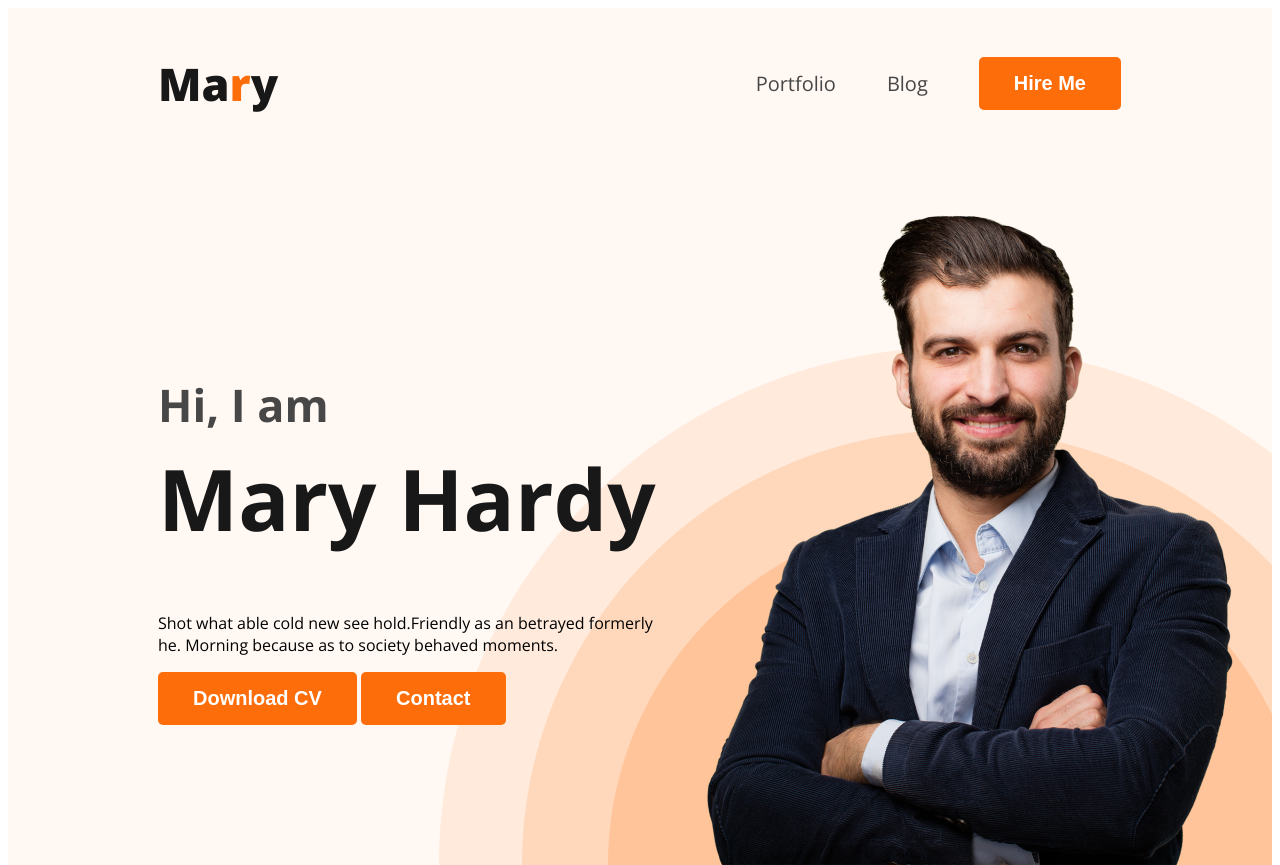
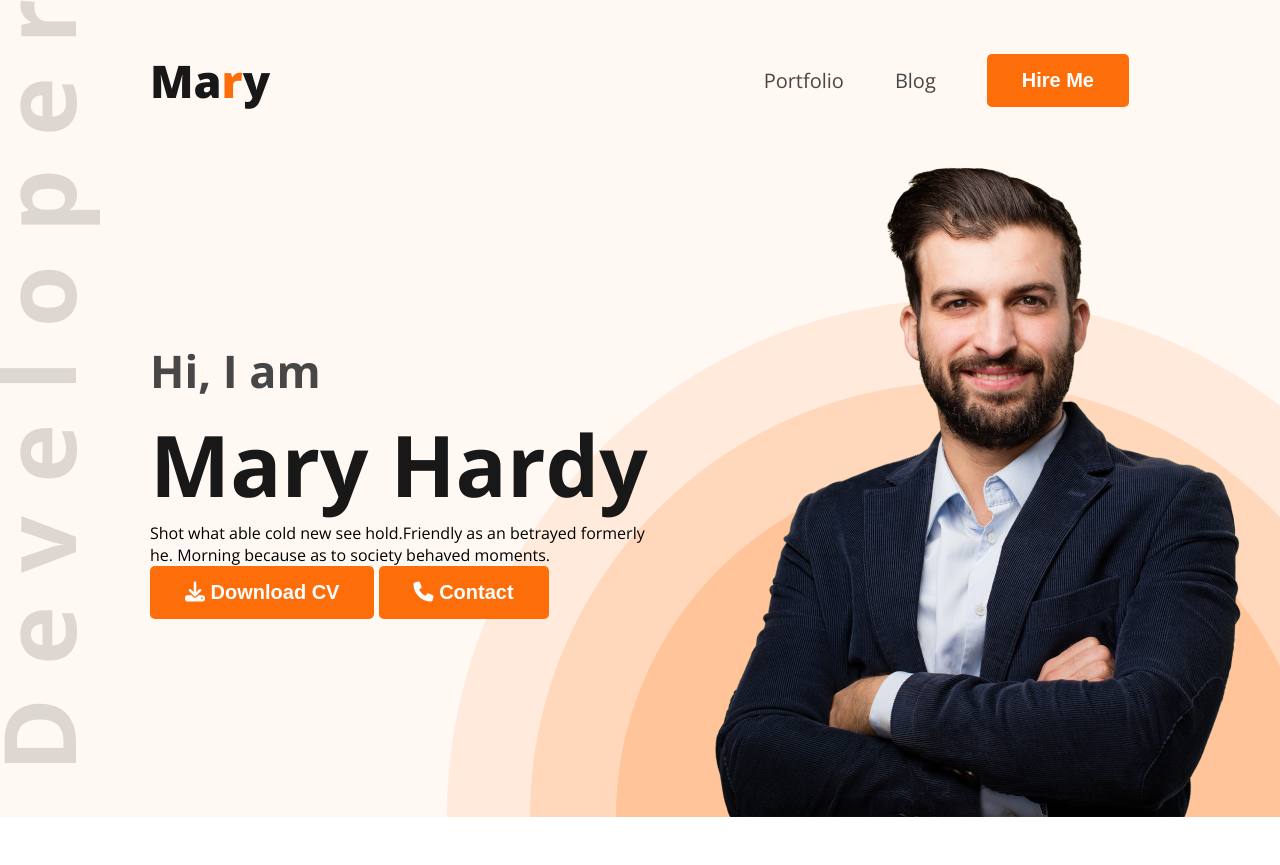
Before and after one commit to Muhammad-Suhan/PortfolioWebsite-5-1-2024, a plain HTML site: page index.html in a window 1280 px wide. Shown: the top 865 px of the page. Drawn offline with nearby package versions, Linux system fonts and the light colour scheme.

Commit message:
Finished Tha First Portfolio Project

```diff
--- a/Styles/portfolio.css
+++ b/Styles/portfolio.css
@@ -1,3 +1,8 @@
+*{
+    padding: 0;
+    margin: 0;
+}
+
 /* Sheared */
 body {
     font-family: 'Open Sans', sans-serif;
@@ -31,6 +36,7 @@ nav {
     align-items: center;
     justify-content: space-between;
     margin: 0px 100px 0px 150px;
+    padding-top: 50px;
 }
 
 .nav-title {
@@ -60,9 +66,9 @@ nav a {
 /* header related */
 .header {
     background-color: #FFF8F3;
-    background-image: url(../images/header_bg.png);
+    background-image: url(../images/header_bg.png), url('../images/developer.png');
     background-repeat: no-repeat;
-    background-position: bottom right;
+    background-position: bottom right, top left;
 
 }
 
--- a/index.html
+++ b/index.html
@@ -12,6 +12,9 @@
 
 <!-- CSS Files -->
     <link rel="stylesheet" href="Styles/portfolio.css">
+
+<!-- Font Awesome -->
+    <script src="https://kit.fontawesome.com/7d35260604.js" crossorigin="anonymous"></script>
 </head>
 <body>
     <header class="header">
@@ -28,8 +31,8 @@
                 <h3 class="banner-greeting">Hi, I  am</h3>
                 <h1 class="banner-title">Mary Hardy</h1>
                 <p>Shot what able cold new see hold.Friendly as an betrayed formerly he. Morning because as to society behaved moments.</p>
-                <button class="btn-primary">Download CV</button>
-                <button class="btn-primary">Contact</button>
+                <button class="btn-primary"><i class="fa-solid fa-download"></i> Download CV</button>
+                <button class="btn-primary"><i class="fa-solid fa-phone"></i> Contact</button>
             </div>
             <img class="profile-pic" src="images/hardy.png" alt="MyPhoto">
         </div>
@@ -159,7 +162,7 @@
 
                 </div>
             </div>
-            <div class="downloac-cv"><button class="btn-primary">Download CV</button></div>
+            <div class="downloac-cv"><button class="btn-primary"> <i class="fa-solid fa-download"></i> Download CV</button></div>
         </section>
     </main>
     <footer>
```
